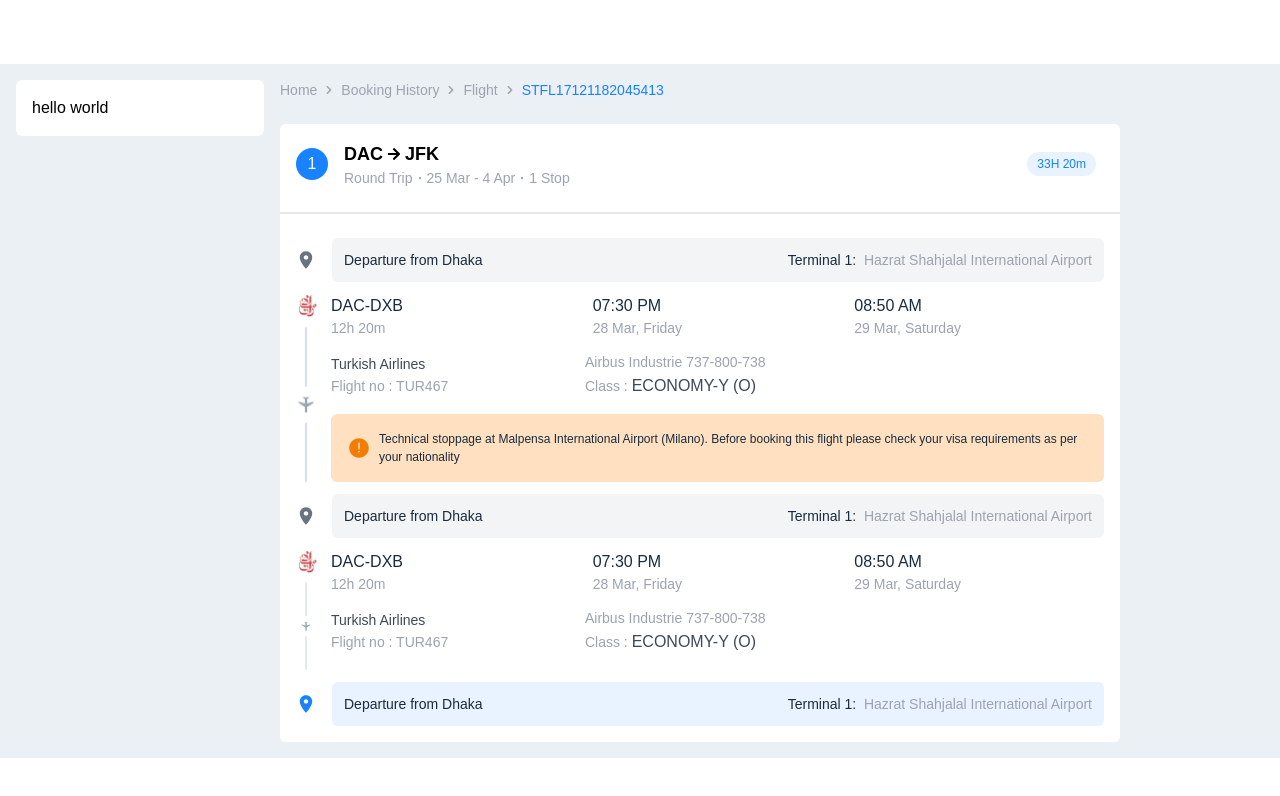
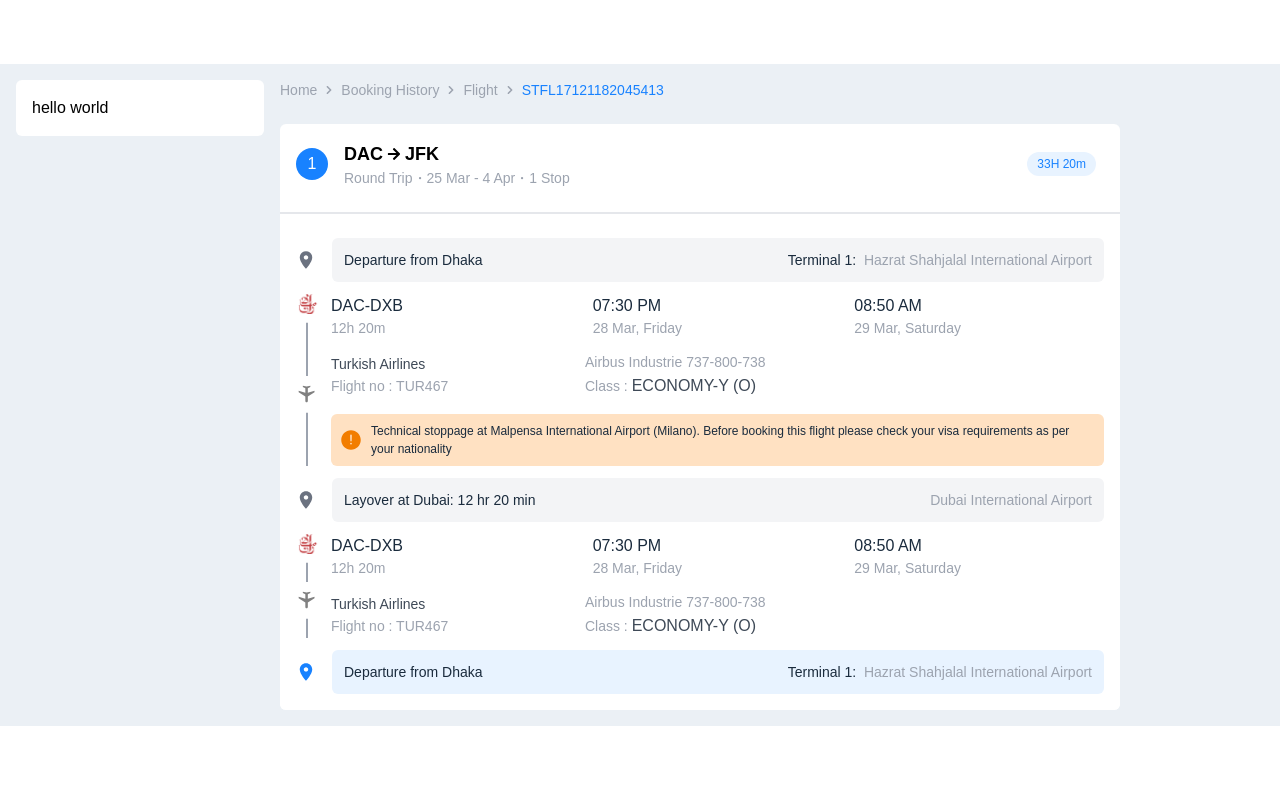
Before and after one commit to shaon07/sharetrip, a React (Vite) app: page / in a window 1280 px wide. Shown: the top 796 px of the page. Built offline with nearby package versions, Linux system fonts and the light colour scheme; a web font is replaced by a local one.

Commit message:
[add] final destination

```diff
--- a/src/components/Alert/index.tsx
+++ b/src/components/Alert/index.tsx
@@ -14,7 +14,7 @@
     <div
       className={`flex items-center gap-2 ${
         type === "warning" ? "bg-secondary-orange" : "bg-green-100"
-      } p-4 rounded-md`}
+      } p-2 rounded-md`}
     >
       <span>
         <IoIosAlert size={24} className="" color="#F27D00" />
--- a/src/components/FlightDetailCard/index.tsx
+++ b/src/components/FlightDetailCard/index.tsx
@@ -35,15 +35,8 @@
         </span>
         <DestinationTitle
           type="secondary"
-          from="Departure from Dhaka"
-          to={
-            <span>
-              <strong className="font-medium text-dark">
-                Terminal 1:&nbsp;
-              </strong>{" "}
-              Hazrat Shahjalal International Airport
-            </span>
-          }
+          from="Layover at Dubai: 12 hr 20 min "
+          to="Dubai International Airport"
         />
       </div>
 
--- a/src/components/FlightDetailCard/views/FlightTimeLine.tsx
+++ b/src/components/FlightDetailCard/views/FlightTimeLine.tsx
@@ -1,17 +1,23 @@
-import TimeLine from "../../../assets/timeline.png";
 import plan from "../../../assets/Emirates.png";
+import { RiPlaneLine } from "react-icons/ri";
 
 export default function FlightTimeLine() {
   return (
     <div className="flex flex-col gap-2">
       <img
         src={plan}
-        width={24}
-        height={24}
-        className="w-6 h-6 object-cover"
+        width={100}
+        height={100}
+        className="w-6 h-5 object-cover"
         alt="time"
       />
-      <img src={TimeLine} width={30} height={30} className="w-5 h-full object-cover" alt="time" />
+
+      <div className="w-full h-full flex flex-col items-center gap-2">
+        <hr className="w-[2px] flex-1 bg-gray-400" />
+        <RiPlaneLine size={20} color="gray" className="rotate-180" />
+        <hr className="w-[2px] flex-1 bg-gray-400" />
+      </div>
+      {/* <img src={TimeLine} width={30} height={30} className="w-5 h-full object-cover" alt="time" /> */}
     </div>
   );
 }
```
